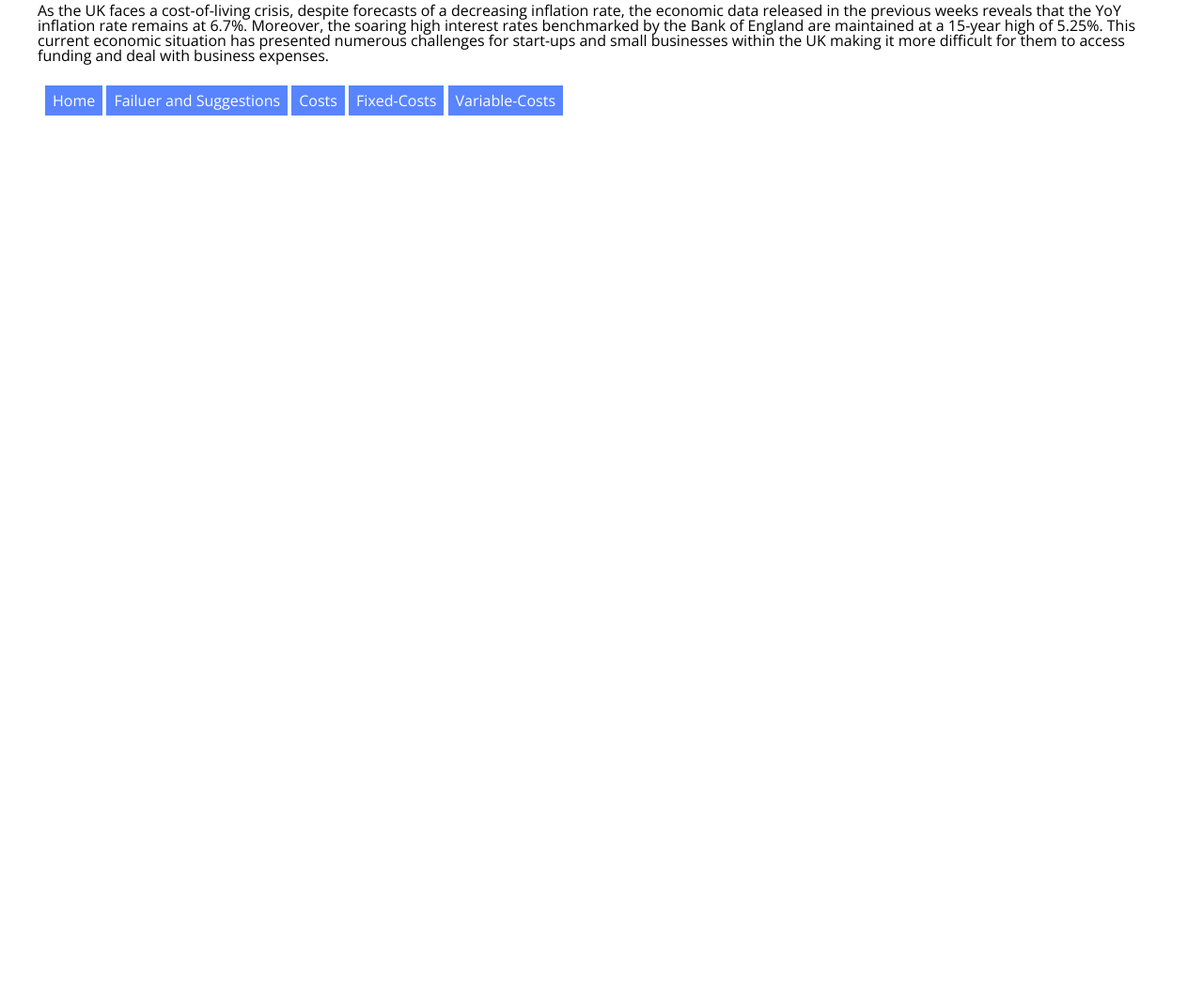
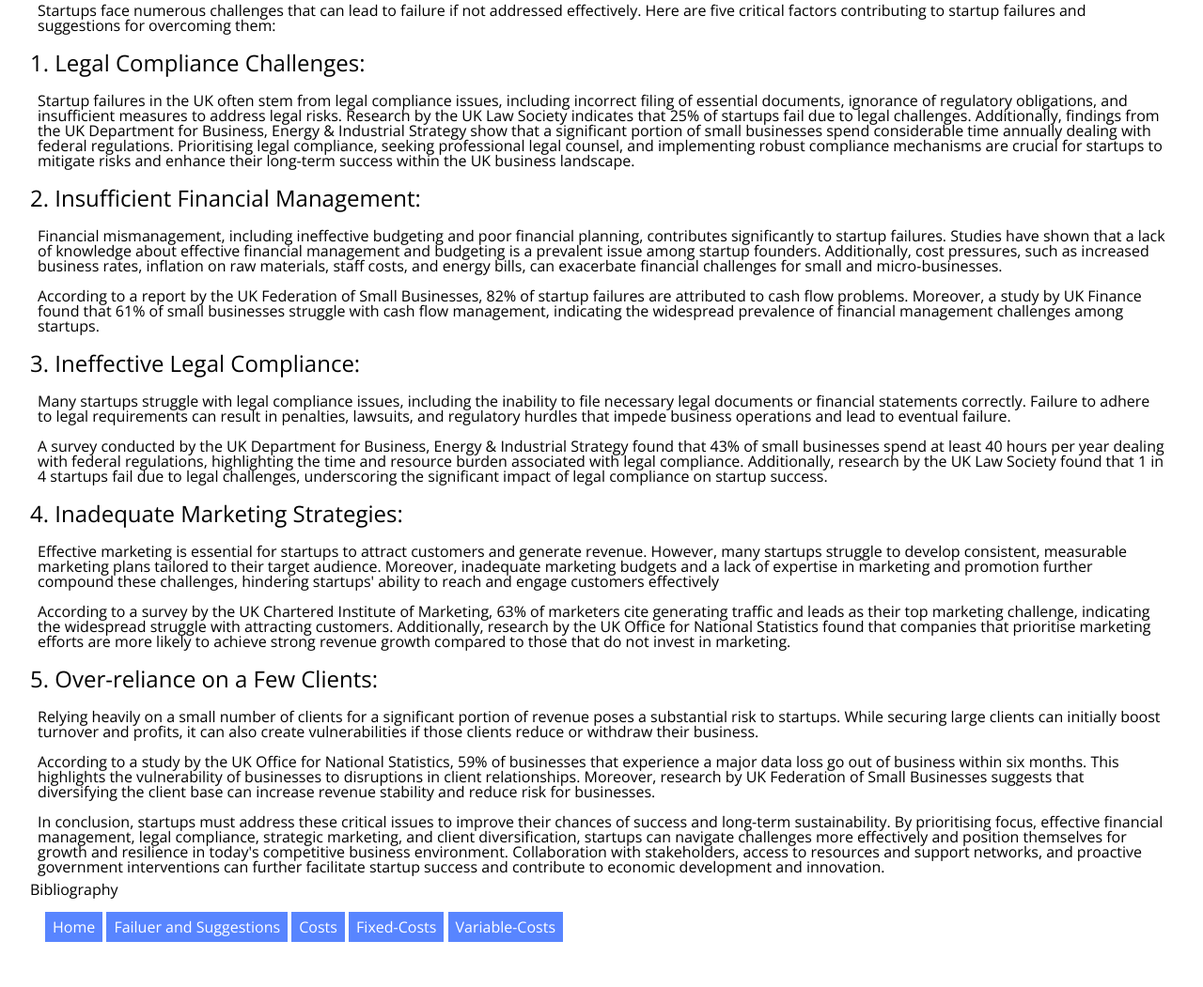
Before and after one commit to Starfall10/Q-nomics, a plain HTML site: page failure-suggestion.html in a window 1280 px wide. Shown: the part 325-1376 px from the top of the page at 94% size. Before the commit the page ends 800 px from the top, so only its background shows below. Drawn offline with nearby package versions, Linux system fonts and the light colour scheme.

Commit message:
Added raw info to all pages

```diff
--- a/css/main.css
+++ b/css/main.css
@@ -25,6 +25,13 @@ h2 {
     padding-top: 0.5em;
 }
 
+h3 {
+    font-size: 1.5em;
+    padding-bottom: 0.5em;
+    padding-top: 0.5em;
+
+}
+
 .button-to-page {
     padding: 1em;
 }
--- a/failure-suggestion.html
+++ b/failure-suggestion.html
@@ -17,8 +17,30 @@
 
     <article>
         <div>
-            <h2>Background</h2>
-            <p>As the UK faces a cost-of-living crisis, despite forecasts of a decreasing inflation rate, the economic data released in the previous weeks reveals that the YoY inflation rate remains at 6.7%. Moreover, the soaring high interest rates benchmarked by the Bank of England are maintained at a 15-year high of 5.25%. This current economic situation has presented numerous challenges for start-ups and small businesses within the UK making it more difficult for them to access funding and deal with business expenses.</p>
+            <h2>Study of Startup Business: Failures and Suggestions</h2>
+            <p>Startups face numerous challenges that can lead to failure if not addressed effectively. Here are five critical factors contributing to startup failures and suggestions for overcoming them:</p>
+
+            <h3>1. Legal Compliance Challenges:</h3>
+            <p>Startup failures in the UK often stem from legal compliance issues, including incorrect filing of essential documents, ignorance of regulatory obligations, and insufficient measures to address legal risks. Research by the UK Law Society indicates that 25% of startups fail due to legal challenges. Additionally, findings from the UK Department for Business, Energy & Industrial Strategy show that a significant portion of small businesses spend considerable time annually dealing with federal regulations. Prioritising legal compliance, seeking professional legal counsel, and implementing robust compliance mechanisms are crucial for startups to mitigate risks and enhance their long-term success within the UK business landscape.</p>
+
+            <h3>2. Insufficient Financial Management:</h3>
+            <p>Financial mismanagement, including ineffective budgeting and poor financial planning, contributes significantly to startup failures. Studies have shown that a lack of knowledge about effective financial management and budgeting is a prevalent issue among startup founders. Additionally, cost pressures, such as increased business rates, inflation on raw materials, staff costs, and energy bills, can exacerbate financial challenges for small and micro-businesses.</p>
+            <p>According to a report by the UK Federation of Small Businesses, 82% of startup failures are attributed to cash flow problems. Moreover, a study by UK Finance found that 61% of small businesses struggle with cash flow management, indicating the widespread prevalence of financial management challenges among startups.</p>
+
+            <h3>3. Ineffective Legal Compliance:</h3>
+            <p>Many startups struggle with legal compliance issues, including the inability to file necessary legal documents or financial statements correctly. Failure to adhere to legal requirements can result in penalties, lawsuits, and regulatory hurdles that impede business operations and lead to eventual failure.</p>
+            <p>A survey conducted by the UK Department for Business, Energy & Industrial Strategy found that 43% of small businesses spend at least 40 hours per year dealing with federal regulations, highlighting the time and resource burden associated with legal compliance. Additionally, research by the UK Law Society found that 1 in 4 startups fail due to legal challenges, underscoring the significant impact of legal compliance on startup success.</p>
+
+            <h3>4. Inadequate Marketing Strategies:</h3>
+            <p>Effective marketing is essential for startups to attract customers and generate revenue. However, many startups struggle to develop consistent, measurable marketing plans tailored to their target audience. Moreover, inadequate marketing budgets and a lack of expertise in marketing and promotion further compound these challenges, hindering startups' ability to reach and engage customers effectively</p>
+            <p>According to a survey by the UK Chartered Institute of Marketing, 63% of marketers cite generating traffic and leads as their top marketing challenge, indicating the widespread struggle with attracting customers. Additionally, research by the UK Office for National Statistics found that companies that prioritise marketing efforts are more likely to achieve strong revenue growth compared to those that do not invest in marketing.</p>
+
+            <h3>5. Over-reliance on a Few Clients:</h3>
+            <p>Relying heavily on a small number of clients for a significant portion of revenue poses a substantial risk to startups. While securing large clients can initially boost turnover and profits, it can also create vulnerabilities if those clients reduce or withdraw their business.</p>
+            <p>According to a study by the UK Office for National Statistics, 59% of businesses that experience a major data loss go out of business within six months. This highlights the vulnerability of businesses to disruptions in client relationships. Moreover, research by UK Federation of Small Businesses suggests that diversifying the client base can increase revenue stability and reduce risk for businesses.</p>
+            <p>In conclusion, startups must address these critical issues to improve their chances of success and long-term sustainability. By prioritising focus, effective financial management, legal compliance, strategic marketing, and client diversification, startups can navigate challenges more effectively and position themselves for growth and resilience in today's competitive business environment. Collaboration with stakeholders, access to resources and support networks, and proactive government interventions can further facilitate startup success and contribute to economic development and innovation.</p>
+
+            <h4>Bibliography</h4>
         </div>
 
 
```
Also changed, not shown: fixed-cost.html (+5 -6 lines), variable-cost.html (+6 -6 lines).
